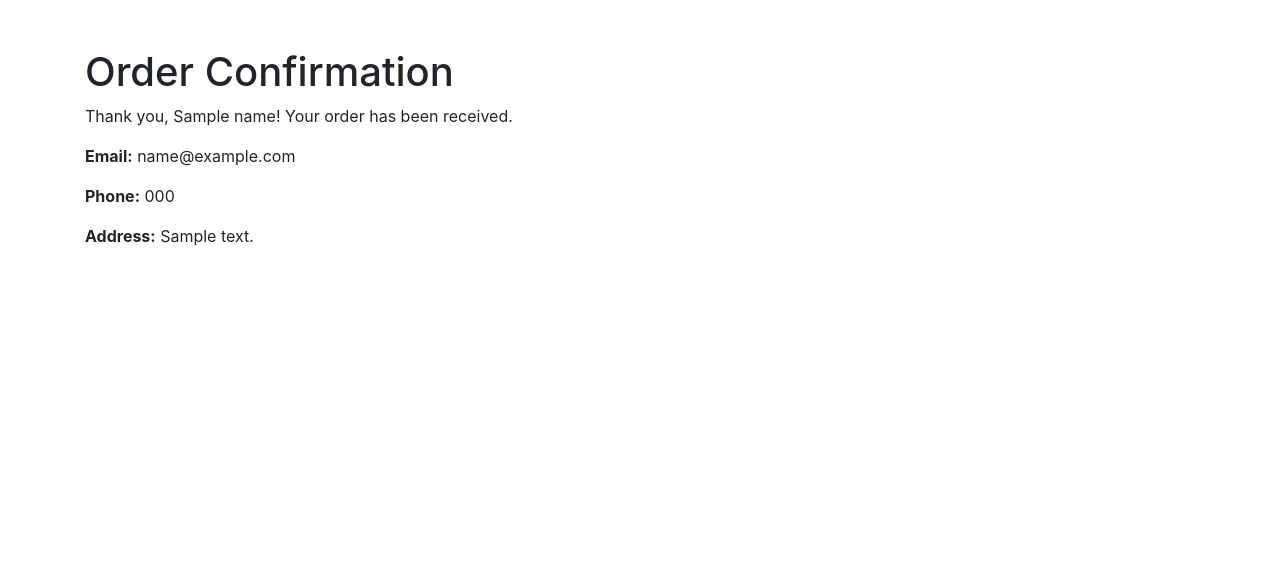
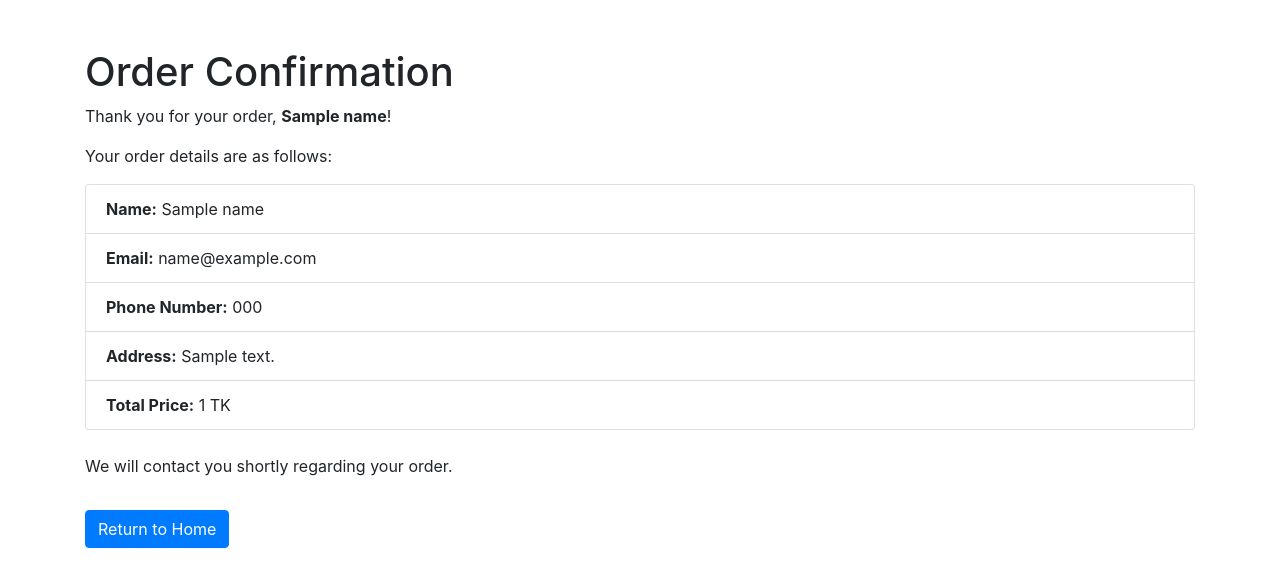
Before and after one commit to Tomalislam/eprint, a Flask app: template templates/confirmation.html in a window 1280 px wide. Shown: the top 587 px of the page. Run offline with Flask 3, Linux system fonts and the light colour scheme; the template is opened without the code that fills it: most values are stand-ins (such as "Sample title", 1, 10 or a date in 2020); some libraries are stand-ins or nearby versions.

Commit message:
Update confirmation.html

```diff
--- a/templates/confirmation.html
+++ b/templates/confirmation.html
@@ -9,10 +9,17 @@
 <body>
 <div class="container">
     <h1 class="mt-5">Order Confirmation</h1>
-    <p>Thank you, {{ name }}! Your order has been received.</p>
-    <p><strong>Email:</strong> {{ email }}</p>
-    <p><strong>Phone:</strong> {{ phone }}</p>
-    <p><strong>Address:</strong> {{ address }}</p>
+    <p>Thank you for your order, <strong>{{ name }}</strong>!</p>
+    <p>Your order details are as follows:</p>
+    <ul class="list-group mt-3">
+        <li class="list-group-item"><strong>Name:</strong> {{ name }}</li>
+        <li class="list-group-item"><strong>Email:</strong> {{ email }}</li>
+        <li class="list-group-item"><strong>Phone Number:</strong> {{ phone }}</li>
+        <li class="list-group-item"><strong>Address:</strong> {{ address }}</li>
+        <li class="list-group-item"><strong>Total Price:</strong> {{ total_price }} TK</li>
+    </ul>
+    <p class="mt-4">We will contact you shortly regarding your order.</p>
+    <a href="{{ url_for('home') }}" class="btn btn-primary mt-3">Return to Home</a>
 </div>
 </body>
 </html>
```
